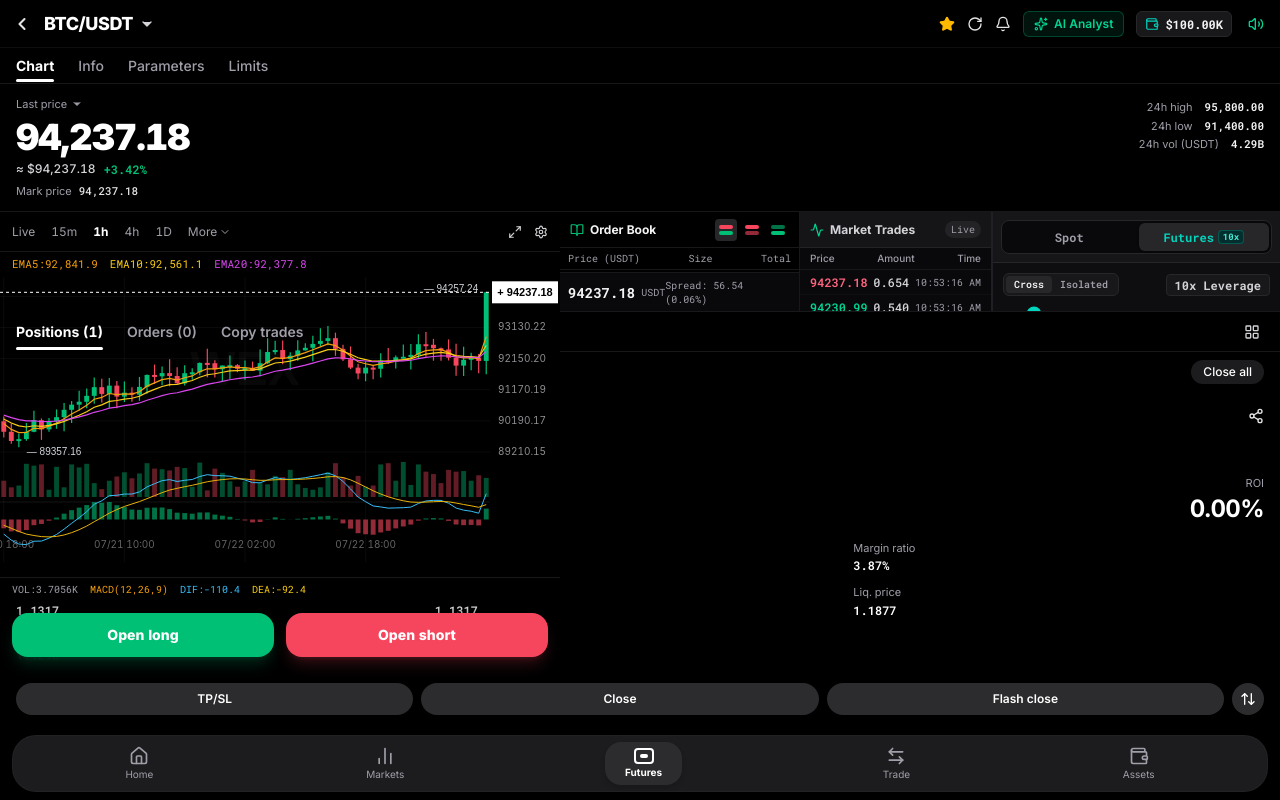
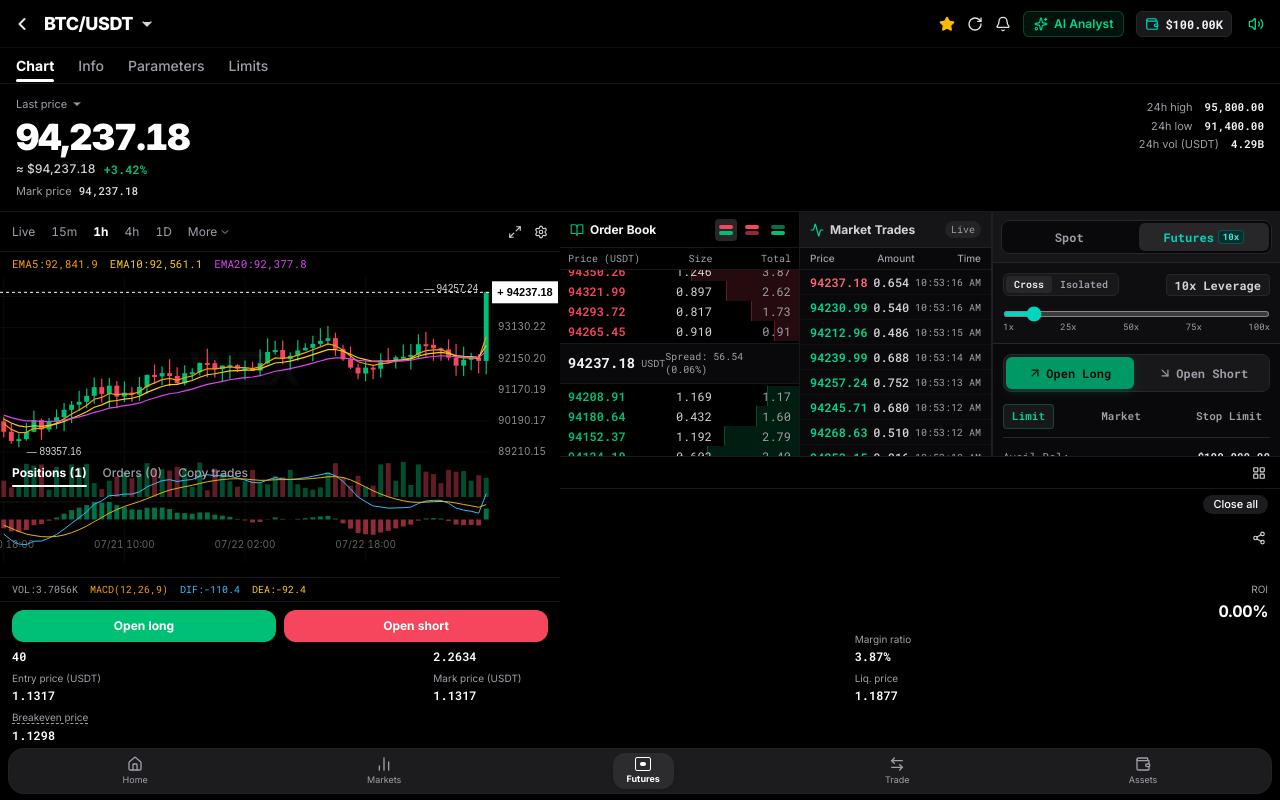
Before and after one commit to hardhustlekd-max/tradex, a React (Vite) app: page / in a window 1280 px wide. Built offline with nearby package versions, Linux system fonts and the light colour scheme; a web font is replaced by a local one.

Commit message:
Fix oversized bottom panel font sizes and layout overlaying

```diff
--- a/src/components/BottomPanels.tsx
+++ b/src/components/BottomPanels.tsx
@@ -60,22 +60,22 @@
   ];
 
   return (
-    <div className="bg-[#000000] border-t border-zinc-900 flex flex-col shrink-0 text-xs font-sans select-none overflow-hidden pb-1 font-sans">
+    <div className="bg-[#000000] border-t border-zinc-900 flex flex-col shrink-0 text-xs font-sans select-none overflow-hidden pb-1">
       {/* 1. Header Row Tabs: Positions (1) | Orders (0) | Copy trades */}
-      <div className="h-10 px-4 bg-[#000000] border-b border-zinc-900 flex items-center justify-between text-zinc-400 shrink-0">
-        <div className="flex items-center gap-6 font-semibold text-sm">
+      <div className="h-8 px-3 bg-[#000000] border-b border-zinc-900 flex items-center justify-between text-zinc-400 shrink-0">
+        <div className="flex items-center gap-4 font-medium text-xs">
           <button
             onClick={() => {
               soundFx.playClick();
               setActiveTab('positions');
             }}
-            className={`relative py-2 transition-colors cursor-pointer ${
+            className={`relative py-1.5 transition-colors cursor-pointer ${
               activeTab === 'positions' ? 'text-white font-bold' : 'text-zinc-400 hover:text-zinc-200'
             }`}
           >
             <span>Positions ({displayPositions.length})</span>
             {activeTab === 'positions' && (
-              <span className="absolute bottom-0 left-0 right-0 h-[2.5px] bg-white rounded-full" />
+              <span className="absolute bottom-0 left-0 right-0 h-[2px] bg-white rounded-full" />
             )}
           </button>
 
@@ -84,13 +84,13 @@
               soundFx.playClick();
               setActiveTab('orders');
             }}
-            className={`relative py-2 transition-colors cursor-pointer ${
+            className={`relative py-1.5 transition-colors cursor-pointer ${
               activeTab === 'orders' ? 'text-white font-bold' : 'text-zinc-400 hover:text-zinc-200'
             }`}
           >
             <span>Orders ({openOrdersCount})</span>
             {activeTab === 'orders' && (
-              <span className="absolute bottom-0 left-0 right-0 h-[2.5px] bg-white rounded-full" />
+              <span className="absolute bottom-0 left-0 right-0 h-[2px] bg-white rounded-full" />
             )}
           </button>
 
@@ -99,33 +99,33 @@
               soundFx.playClick();
               setActiveTab('copy');
             }}
-            className={`relative py-2 transition-colors cursor-pointer ${
+            className={`relative py-1.5 transition-colors cursor-pointer ${
               activeTab === 'copy' ? 'text-white font-bold' : 'text-zinc-400 hover:text-zinc-200'
             }`}
           >
             <span>Copy trades</span>
             {activeTab === 'copy' && (
-              <span className="absolute bottom-0 left-0 right-0 h-[2.5px] bg-white rounded-full" />
+              <span className="absolute bottom-0 left-0 right-0 h-[2px] bg-white rounded-full" />
             )}
           </button>
         </div>
 
         {/* Right Layout Toggle Icon */}
-        <button className="text-zinc-300 hover:text-white cursor-pointer p-1">
-          <LayoutGrid className="w-4 h-4 text-zinc-300" />
+        <button className="text-zinc-300 hover:text-white cursor-pointer p-0.5">
+          <LayoutGrid className="w-3.5 h-3.5 text-zinc-300" />
         </button>
       </div>
 
       {/* 2. Controls Row: [ ] Show current  |  Close all button */}
-      <div className="px-4 py-2 flex items-center justify-between bg-[#000000] shrink-0 text-xs text-zinc-300">
-        <label className="flex items-center gap-2 cursor-pointer select-none">
+      <div className="px-3 py-1.5 flex items-center justify-between bg-[#000000] shrink-0 text-xs text-zinc-300">
+        <label className="flex items-center gap-1.5 cursor-pointer select-none">
           <input
             type="checkbox"
             checked={showCurrentOnly}
             onChange={(e) => setShowCurrentOnly(e.target.checked)}
-            className="w-4 h-4 rounded bg-zinc-900 border-zinc-700 text-white focus:ring-0 cursor-pointer accent-white"
+            className="w-3.5 h-3.5 rounded bg-zinc-900 border-zinc-700 text-white focus:ring-0 cursor-pointer accent-white"
           />
-          <span className="text-zinc-300 font-medium">Show current</span>
+          <span className="text-zinc-300 font-medium text-[11px]">Show current</span>
         </label>
 
         <button
@@ -133,14 +133,14 @@
             soundFx.playClick();
             displayPositions.forEach((p) => onClosePosition(p.id));
           }}
-          className="px-3 py-1 rounded-full bg-[#1c1c1e] hover:bg-[#2c2c2e] text-white font-medium text-xs transition-colors cursor-pointer"
+          className="px-2.5 py-0.5 rounded-full bg-[#1c1c1e] hover:bg-[#2c2c2e] text-white font-medium text-[11px] transition-colors cursor-pointer"
         >
           Close all
         </button>
       </div>
 
       {/* 3. Position Items Content */}
-      <div className="flex-1 overflow-y-auto px-4 py-2 space-y-4 max-h-[340px]">
+      <div className="flex-1 overflow-y-auto px-3 py-1 space-y-3 max-h-56">
         {activeTab === 'positions' && (
           <>
             {displayPositions.map((pos) => {
@@ -149,25 +149,25 @@
               const baseAsset = pos.symbol.replace('USDT', '');
 
               return (
-                <div key={pos.id} className="space-y-3 pt-1 border-t border-zinc-900/80 first:border-t-0">
-                  {/* Pair Header + Badges */}
+                <div key={pos.id} className="space-y-2 pt-1 border-t border-zinc-900/80 first:border-t-0">
+                  {/* Pair Header + Share Icon */}
                   <div className="flex items-center justify-between">
-                    <div className="flex items-center gap-1.5 font-sans">
-                      <span className="font-extrabold text-base text-white tracking-tight flex items-center gap-0.5">
+                    <div className="flex items-center gap-1 font-sans">
+                      <span className="font-bold text-sm text-white tracking-tight flex items-center gap-0.5">
                         {pos.symbol}
-                        <ChevronRight className="w-4 h-4 text-zinc-300" />
+                        <ChevronRight className="w-3.5 h-3.5 text-zinc-400" />
                       </span>
                     </div>
 
-                    <button className="text-zinc-300 hover:text-white cursor-pointer">
-                      <Share2 className="w-4 h-4 text-zinc-200" />
+                    <button className="text-zinc-400 hover:text-white cursor-pointer p-0.5">
+                      <Share2 className="w-3.5 h-3.5 text-zinc-300" />
                     </button>
                   </div>
 
                   {/* Badges Row: [Short] [Cross (Combined)] [20x pencil] */}
-                  <div className="flex items-center gap-2 text-xs">
+                  <div className="flex items-center gap-1.5 text-[10px]">
                     <span
-                      className={`px-2 py-0.5 rounded text-xs font-semibold ${
+                      className={`px-1.5 py-0.5 rounded font-semibold ${
                         isLong
                           ? 'bg-[#0c3120] text-[#00c076]'
                           : 'bg-[#3b1219] text-[#f6465d]'
@@ -176,21 +176,21 @@
                       {isLong ? 'Long' : 'Short'}
                     </span>
 
-                    <span className="px-2 py-0.5 rounded bg-[#1c1c1e] text-zinc-200 text-xs font-medium">
+                    <span className="px-1.5 py-0.5 rounded bg-[#1c1c1e] text-zinc-300 font-medium">
                       Cross (Combined)
                     </span>
 
-                    <span className="px-2 py-0.5 rounded bg-[#1c1c1e] text-zinc-200 text-xs font-medium flex items-center gap-1">
+                    <span className="px-1.5 py-0.5 rounded bg-[#1c1c1e] text-zinc-300 font-medium flex items-center gap-0.5">
                       <span>{pos.leverage}x</span>
-                      <Pencil className="w-3 h-3 text-zinc-400" />
+                      <Pencil className="w-2.5 h-2.5 text-zinc-400" />
                     </span>
                   </div>
 
                   {/* Row 1: Unrealized PnL & ROI */}
-                  <div className="grid grid-cols-2 gap-4 pt-1">
+                  <div className="grid grid-cols-2 gap-2 pt-0.5">
                     <div>
-                      <div className="text-[11px] text-zinc-400 font-sans">Unrealized PnL (USDT)</div>
-                      <div className={`text-2xl font-bold font-sans tracking-tight mt-0.5 ${
+                      <div className="text-[10px] text-zinc-400 font-sans">Unrealized PnL (USDT)</div>
+                      <div className={`text-base font-bold font-sans tracking-tight mt-0.5 ${
                         isPnlPositive ? 'text-white' : 'text-[#f6465d]'
                       }`}>
                         {pos.pnl.toFixed(4)}
@@ -198,8 +198,8 @@
                     </div>
 
                     <div className="text-right">
-                      <div className="text-[11px] text-zinc-400 font-sans">ROI</div>
-                      <div className={`text-2xl font-bold font-sans tracking-tight mt-0.5 ${
+                      <div className="text-[10px] text-zinc-400 font-sans">ROI</div>
+                      <div className={`text-base font-bold font-sans tracking-tight mt-0.5 ${
                         isPnlPositive ? 'text-white' : 'text-[#f6465d]'
                       }`}>
                         {pos.pnlPercentage.toFixed(2)}%
@@ -208,52 +208,52 @@
                   </div>
 
                   {/* Row 2: Amount | Margin | Margin ratio */}
-                  <div className="grid grid-cols-3 gap-2 text-xs pt-1">
+                  <div className="grid grid-cols-3 gap-2 text-xs pt-0.5">
                     <div>
-                      <div className="text-[11px] text-zinc-400 underline decoration-dashed underline-offset-2">Amount ({baseAsset})</div>
-                      <div className="font-semibold text-white mt-0.5 font-mono">{pos.size}</div>
+                      <div className="text-[10px] text-zinc-400 underline decoration-dashed underline-offset-2">Amount ({baseAsset})</div>
+                      <div className="font-semibold text-white mt-0.5 font-mono text-xs">{pos.size}</div>
                     </div>
 
                     <div>
-                      <div className="text-[11px] text-zinc-400 underline decoration-dashed underline-offset-2">Margin (USDT)</div>
-                      <div className="font-semibold text-white mt-0.5 font-mono">{pos.margin.toFixed(4)}</div>
+                      <div className="text-[10px] text-zinc-400 underline decoration-dashed underline-offset-2">Margin (USDT)</div>
+                      <div className="font-semibold text-white mt-0.5 font-mono text-xs">{pos.margin.toFixed(4)}</div>
                     </div>
 
                     <div>
-                      <div className="text-[11px] text-zinc-400">Margin ratio</div>
-                      <div className="font-semibold text-white mt-0.5 font-mono">3.87%</div>
+                      <div className="text-[10px] text-zinc-400">Margin ratio</div>
+                      <div className="font-semibold text-white mt-0.5 font-mono text-xs">3.87%</div>
                     </div>
                   </div>
 
                   {/* Row 3: Entry price | Mark price | Liq. price */}
                   <div className="grid grid-cols-3 gap-2 text-xs">
                     <div>
-                      <div className="text-[11px] text-zinc-400">Entry price (USDT)</div>
-                      <div className="font-semibold text-white mt-0.5 font-mono">{pos.entryPrice.toFixed(4)}</div>
+                      <div className="text-[10px] text-zinc-400">Entry price (USDT)</div>
+                      <div className="font-semibold text-white mt-0.5 font-mono text-xs">{pos.entryPrice.toFixed(4)}</div>
                     </div>
 
                     <div>
-                      <div className="text-[11px] text-zinc-400">Mark price (USDT)</div>
-                      <div className="font-semibold text-white mt-0.5 font-mono">{pos.markPrice.toFixed(4)}</div>
+                      <div className="text-[10px] text-zinc-400">Mark price (USDT)</div>
+                      <div className="font-semibold text-white mt-0.5 font-mono text-xs">{pos.markPrice.toFixed(4)}</div>
                     </div>
 
                     <div>
-                      <div className="text-[11px] text-zinc-400">Liq. price</div>
-                      <div className="font-semibold text-white mt-0.5 font-mono">{pos.liquidationPrice.toFixed(4)}</div>
+                      <div className="text-[10px] text-zinc-400">Liq. price</div>
+                      <div className="font-semibold text-white mt-0.5 font-mono text-xs">{pos.liquidationPrice.toFixed(4)}</div>
                     </div>
                   </div>
 
                   {/* Row 4: Breakeven price */}
                   <div className="text-xs">
-                    <div className="text-[11px] text-zinc-400 underline decoration-dashed underline-offset-2">Breakeven price</div>
-                    <div className="font-semibold text-white mt-0.5 font-mono">{(pos.entryPrice * 0.9983).toFixed(4)}</div>
+                    <div className="text-[10px] text-zinc-400 underline decoration-dashed underline-offset-2">Breakeven price</div>
+                    <div className="font-semibold text-white mt-0.5 font-mono text-xs">{(pos.entryPrice * 0.9983).toFixed(4)}</div>
                   </div>
 
                   {/* Action Buttons Row: [TP/SL] [Close] [Flash close] [↑↓] */}
-                  <div className="flex items-center gap-2 pt-2 pb-1">
+                  <div className="flex items-center gap-1.5 pt-1.5 pb-0.5">
                     <button
                       onClick={() => soundFx.playClick()}
-                      className="flex-1 py-2 px-3 rounded-full bg-[#2c2c2e] hover:bg-[#3a3a3c] text-white font-semibold text-xs transition-colors cursor-pointer text-center"
+                      className="flex-1 py-1.5 px-2 rounded-full bg-[#2c2c2e] hover:bg-[#3a3a3c] text-white font-medium text-[11px] transition-colors cursor-pointer text-center"
                     >
                       TP/SL
                     </button>
@@ -263,7 +263,7 @@
                         soundFx.playOrderFilled();
                         onClosePosition(pos.id);
                       }}
-                      className="flex-1 py-2 px-3 rounded-full bg-[#2c2c2e] hover:bg-[#3a3a3c] text-white font-semibold text-xs transition-colors cursor-pointer text-center"
+                      className="flex-1 py-1.5 px-2 rounded-full bg-[#2c2c2e] hover:bg-[#3a3a3c] text-white font-medium text-[11px] transition-colors cursor-pointer text-center"
                     >
                       Close
                     </button>
@@ -273,17 +273,17 @@
                         soundFx.playOrderFilled();
                         onClosePosition(pos.id);
                       }}
-                      className="flex-1 py-2 px-3 rounded-full bg-[#2c2c2e] hover:bg-[#3a3a3c] text-white font-semibold text-xs transition-colors cursor-pointer text-center"
+                      className="flex-1 py-1.5 px-2 rounded-full bg-[#2c2c2e] hover:bg-[#3a3a3c] text-white font-medium text-[11px] transition-colors cursor-pointer text-center"
                     >
                       Flash close
                     </button>
 
                     <button
                       onClick={() => soundFx.playClick()}
-                      className="p-2 rounded-full bg-[#2c2c2e] hover:bg-[#3a3a3c] text-white transition-colors cursor-pointer shrink-0"
+                      className="p-1.5 rounded-full bg-[#2c2c2e] hover:bg-[#3a3a3c] text-white transition-colors cursor-pointer shrink-0"
                       title="Reverse Position"
                     >
-                      <ArrowUpDown className="w-4 h-4 text-white" />
+                      <ArrowUpDown className="w-3.5 h-3.5 text-white" />
                     </button>
                   </div>
                 </div>
@@ -293,50 +293,50 @@
         )}
 
         {activeTab === 'orders' && (
-          <div className="py-6 text-center text-zinc-400">
+          <div className="py-4 text-center text-zinc-400 text-xs">
             {orders.length === 0 ? 'No active open orders' : `${orders.length} open orders available`}
           </div>
         )}
 
         {activeTab === 'copy' && (
-          <div className="py-6 text-center text-zinc-400">
+          <div className="py-4 text-center text-zinc-400 text-xs">
             No active copy trading positions
           </div>
         )}
       </div>
 
-      {/* 4. Bottom Floating Navigation Dock Bar (Exact match to screenshot) */}
-      <div className="px-3 pt-2 pb-1">
-        <div className="bg-[#1c1c1e] backdrop-blur-xl border border-zinc-800/60 rounded-3xl p-1.5 flex items-center justify-around text-zinc-400 text-[10px] font-sans">
+      {/* 4. Bottom Floating Navigation Dock Bar */}
+      <div className="px-2 pt-1 pb-0.5">
+        <div className="bg-[#1c1c1e] backdrop-blur-xl border border-zinc-800/60 rounded-2xl p-1 flex items-center justify-around text-zinc-400 text-[9px] font-sans">
           {/* 1. Home */}
           <button
             onClick={() => setActiveNavDock('home')}
-            className={`flex flex-col items-center gap-0.5 cursor-pointer px-3 py-1 transition-colors ${
+            className={`flex flex-col items-center gap-0.5 cursor-pointer px-2 py-0.5 transition-colors ${
               activeNavDock === 'home' ? 'text-white font-bold' : 'text-zinc-400 hover:text-zinc-200'
             }`}
           >
-            <Home className="w-5 h-5 text-current" />
+            <Home className="w-4 h-4 text-current" />
             <span>Home</span>
           </button>
 
           {/* 2. Markets */}
           <button
             onClick={() => setActiveNavDock('markets')}
-            className={`flex flex-col items-center gap-0.5 cursor-pointer px-3 py-1 transition-colors ${
+            className={`flex flex-col items-center gap-0.5 cursor-pointer px-2 py-0.5 transition-colors ${
               activeNavDock === 'markets' ? 'text-white font-bold' : 'text-zinc-400 hover:text-zinc-200'
             }`}
           >
-            <BarChart2 className="w-5 h-5 text-current" />
+            <BarChart2 className="w-4 h-4 text-current" />
             <span>Markets</span>
           </button>
 
           {/* 3. Futures (Active rounded pill) */}
           <button
             onClick={() => setActiveNavDock('futures')}
-            className="bg-[#2c2c2e] text-white rounded-2xl px-5 py-1.5 flex flex-col items-center gap-0.5 cursor-pointer font-bold shadow-md"
+            className="bg-[#2c2c2e] text-white rounded-xl px-3.5 py-1 flex flex-col items-center gap-0.5 cursor-pointer font-bold shadow-sm"
           >
-            <div className="w-5 h-4 border-2 border-white rounded-sm flex items-center justify-center p-0.5">
-              <div className="w-2 h-1 bg-white rounded-xs" />
+            <div className="w-4 h-3.5 border border-white rounded-xs flex items-center justify-center p-[1px]">
+              <div className="w-1.5 h-1 bg-white rounded-xs" />
             </div>
             <span>Futures</span>
           </button>
@@ -344,22 +344,22 @@
           {/* 4. Trade */}
           <button
             onClick={() => setActiveNavDock('trade')}
-            className={`flex flex-col items-center gap-0.5 cursor-pointer px-3 py-1 transition-colors ${
+            className={`flex flex-col items-center gap-0.5 cursor-pointer px-2 py-0.5 transition-colors ${
               activeNavDock === 'trade' ? 'text-white font-bold' : 'text-zinc-400 hover:text-zinc-200'
             }`}
           >
-            <ArrowLeftRight className="w-5 h-5 text-current" />
+            <ArrowLeftRight className="w-4 h-4 text-current" />
             <span>Trade</span>
           </button>
 
           {/* 5. Assets */}
           <button
             onClick={() => setActiveNavDock('assets')}
-            className={`flex flex-col items-center gap-0.5 cursor-pointer px-3 py-1 transition-colors ${
+            className={`flex flex-col items-center gap-0.5 cursor-pointer px-2 py-0.5 transition-colors ${
               activeNavDock === 'assets' ? 'text-white font-bold' : 'text-zinc-400 hover:text-zinc-200'
             }`}
           >
-            <Wallet className="w-5 h-5 text-current" />
+            <Wallet className="w-4 h-4 text-current" />
             <span>Assets</span>
           </button>
         </div>
--- a/src/components/TradingChart.tsx
+++ b/src/components/TradingChart.tsx
@@ -448,14 +448,14 @@
         <span className="text-[#facc15]">DEA:-92.4</span>
       </div>
 
-      {/* 5. Floating Action Buttons (Exact match to screenshot bottom bar: Open long / Open short) */}
-      <div className="p-3 bg-gradient-to-t from-black via-black/90 to-transparent sticky bottom-0 left-0 right-0 z-30 flex items-center justify-center gap-3">
+      {/* 5. Floating Action Buttons (Open long / Open short) */}
+      <div className="px-3 py-2 bg-[#000000] border-t border-zinc-900 shrink-0 flex items-center justify-center gap-2">
         <button
           onClick={() => {
             soundFx.playClick();
             if (onOpenLong) onOpenLong();
           }}
-          className="flex-1 max-w-xs py-3 rounded-2xl bg-[#00c076] hover:bg-[#00d080] active:scale-[0.98] text-white font-extrabold text-sm font-sans text-center transition-all shadow-lg shadow-[#00c076]/20 cursor-pointer"
+          className="flex-1 py-2 rounded-xl bg-[#00c076] hover:bg-[#00d080] active:scale-[0.98] text-white font-bold text-xs font-sans text-center transition-all cursor-pointer shadow-sm"
         >
           Open long
         </button>
@@ -465,7 +465,7 @@
             soundFx.playClick();
             if (onOpenShort) onOpenShort();
           }}
-          className="flex-1 max-w-xs py-3 rounded-2xl bg-[#f6465d] hover:bg-[#f8556c] active:scale-[0.98] text-white font-extrabold text-sm font-sans text-center transition-all shadow-lg shadow-[#f6465d]/20 cursor-pointer"
+          className="flex-1 py-2 rounded-xl bg-[#f6465d] hover:bg-[#f8556c] active:scale-[0.98] text-white font-bold text-xs font-sans text-center transition-all cursor-pointer shadow-sm"
         >
           Open short
         </button>
```
Also changed, not shown: src/App.tsx (+1 -17 lines).
